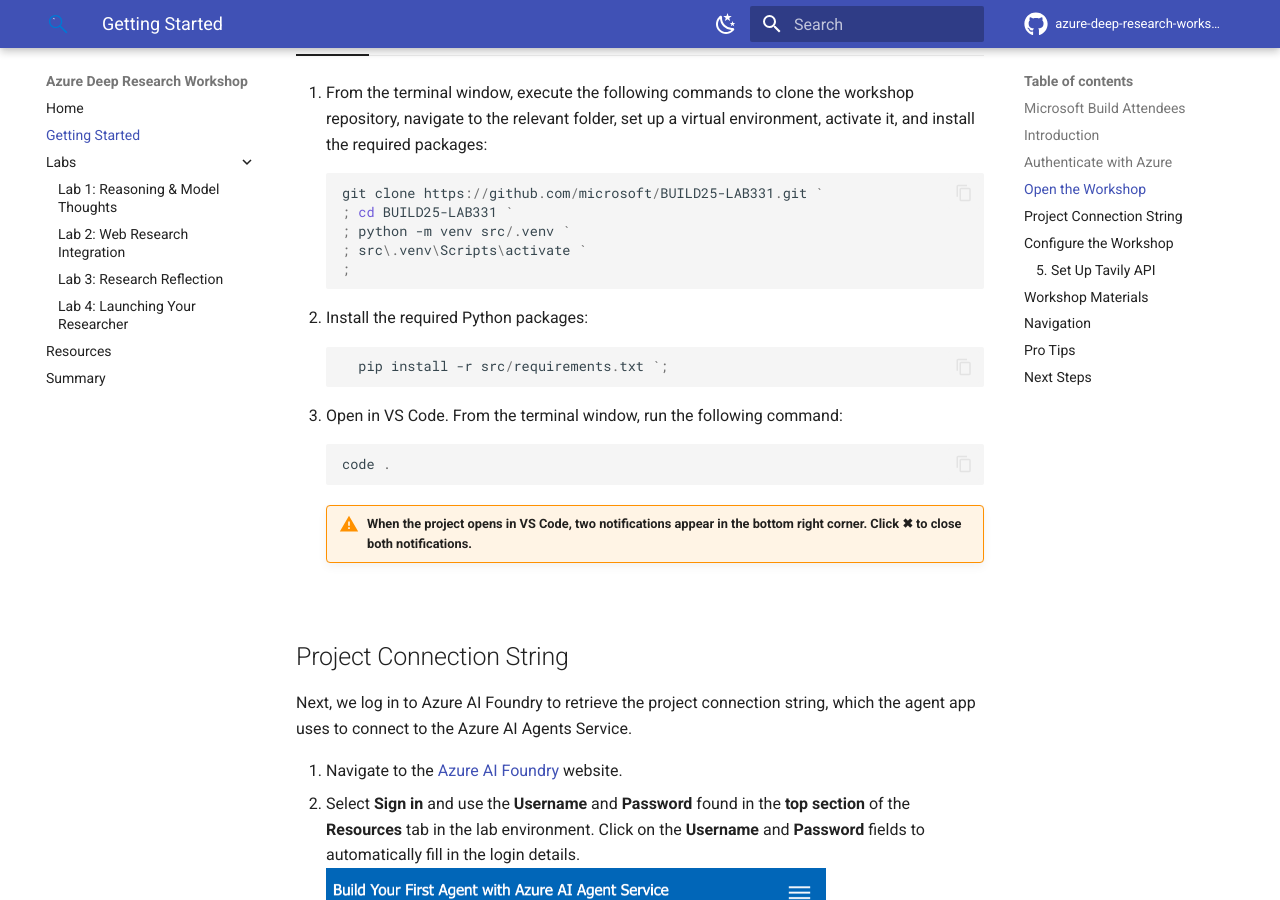
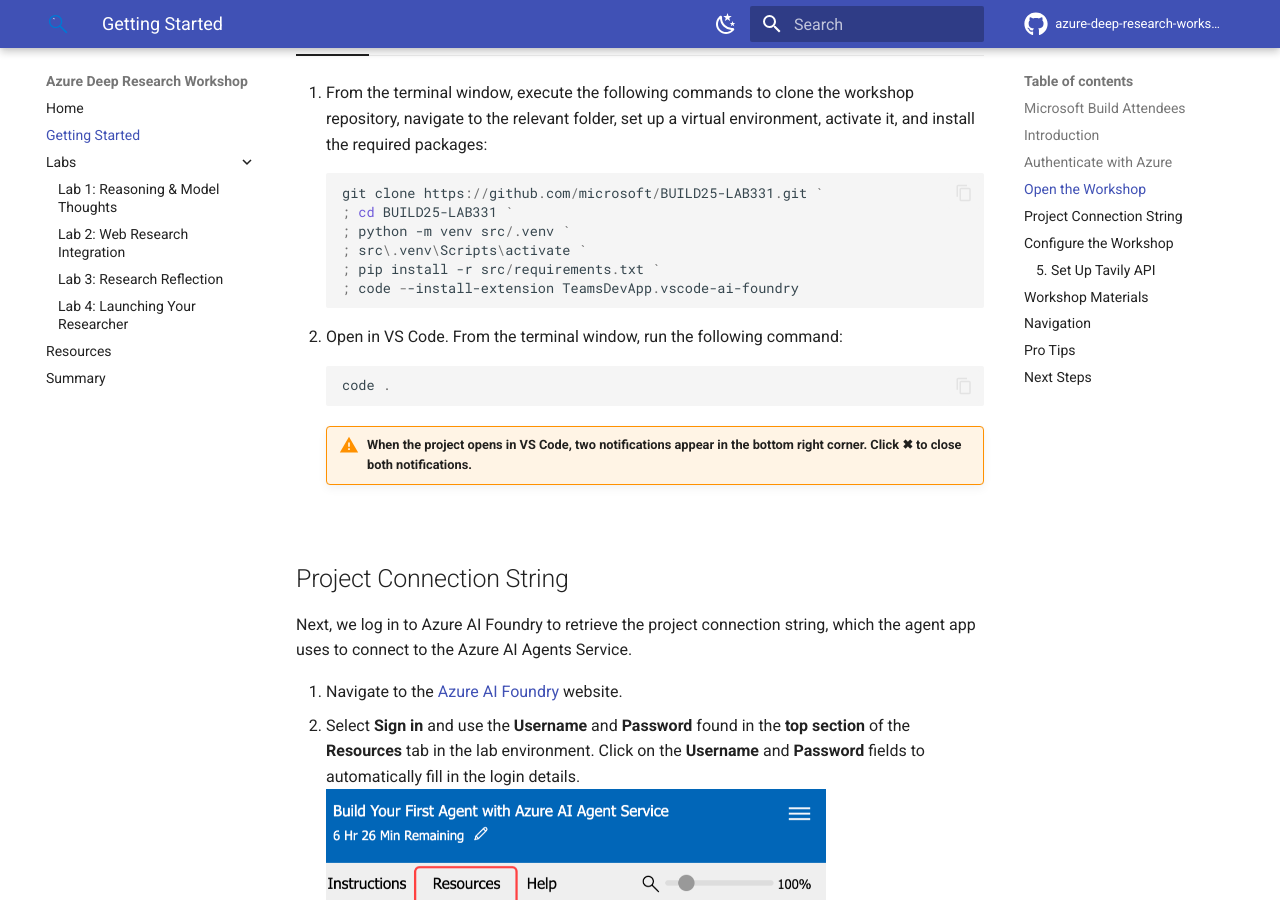
Before and after one commit to microsoft/BUILD25-LAB331, an MkDocs documentation site: the page built from docs/docs/getting-started.md, in a window 1280 px wide and 900 px high, scrolled down 1434 px. Built offline with MkDocs 1.6.1 and Material for MkDocs 9.7.7, drawn with Linux system fonts in a browser that asks for light colours; comment, search, counter and statistics services are not loaded.

Commit message:
Update getting-started.md

````diff
--- a/docs/docs/getting-started.md
+++ b/docs/docs/getting-started.md
@@ -56,15 +56,11 @@
           ; cd BUILD25-LAB331 `
           ; python -m venv src/.venv `
           ; src\.venv\Scripts\activate `
-          ;
-          ```
-      2. Install the required Python packages:
-
-          ```powershell
-            pip install -r src/requirements.txt `;
+          ; pip install -r src/requirements.txt `
+          ; code --install-extension TeamsDevApp.vscode-ai-foundry
           ```
 
-      3. Open in VS Code. From the terminal window, run the following command:
+      2. Open in VS Code. From the terminal window, run the following command:
 
           ```powershell
           code .
````
